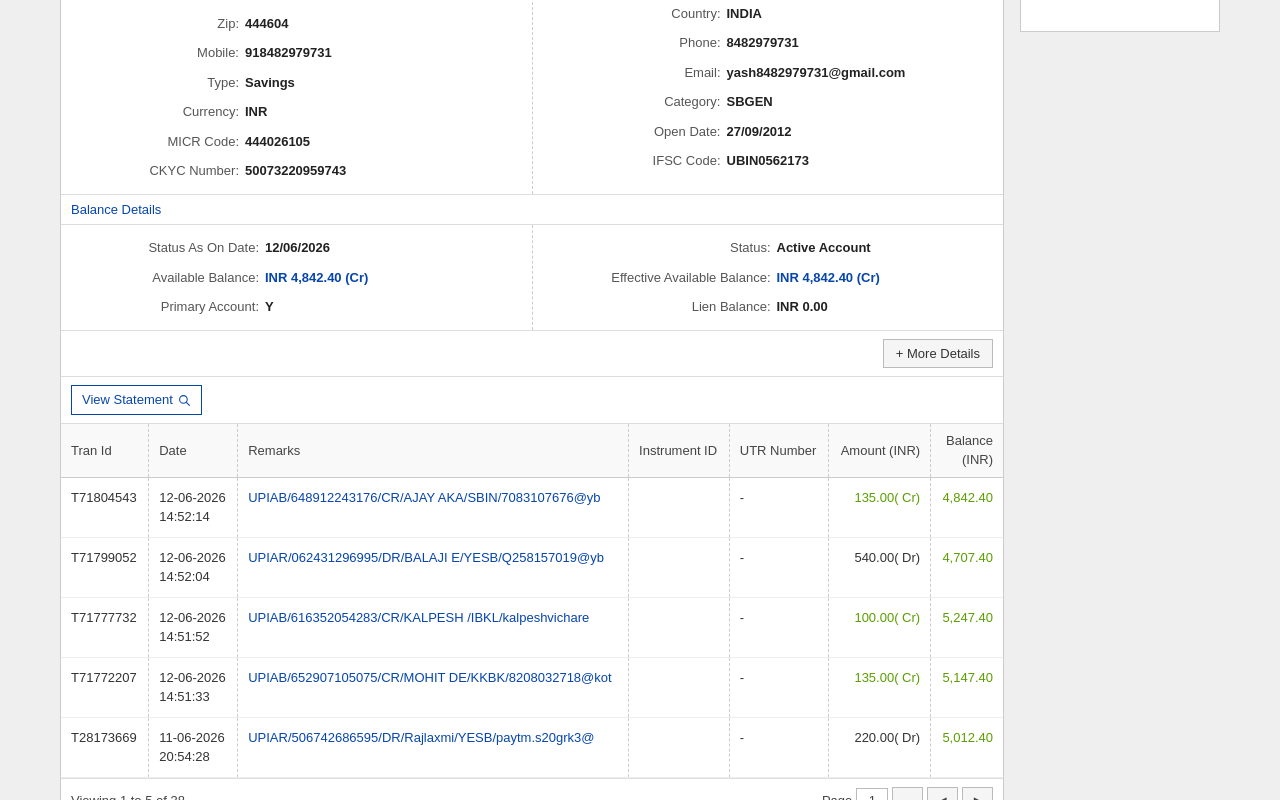
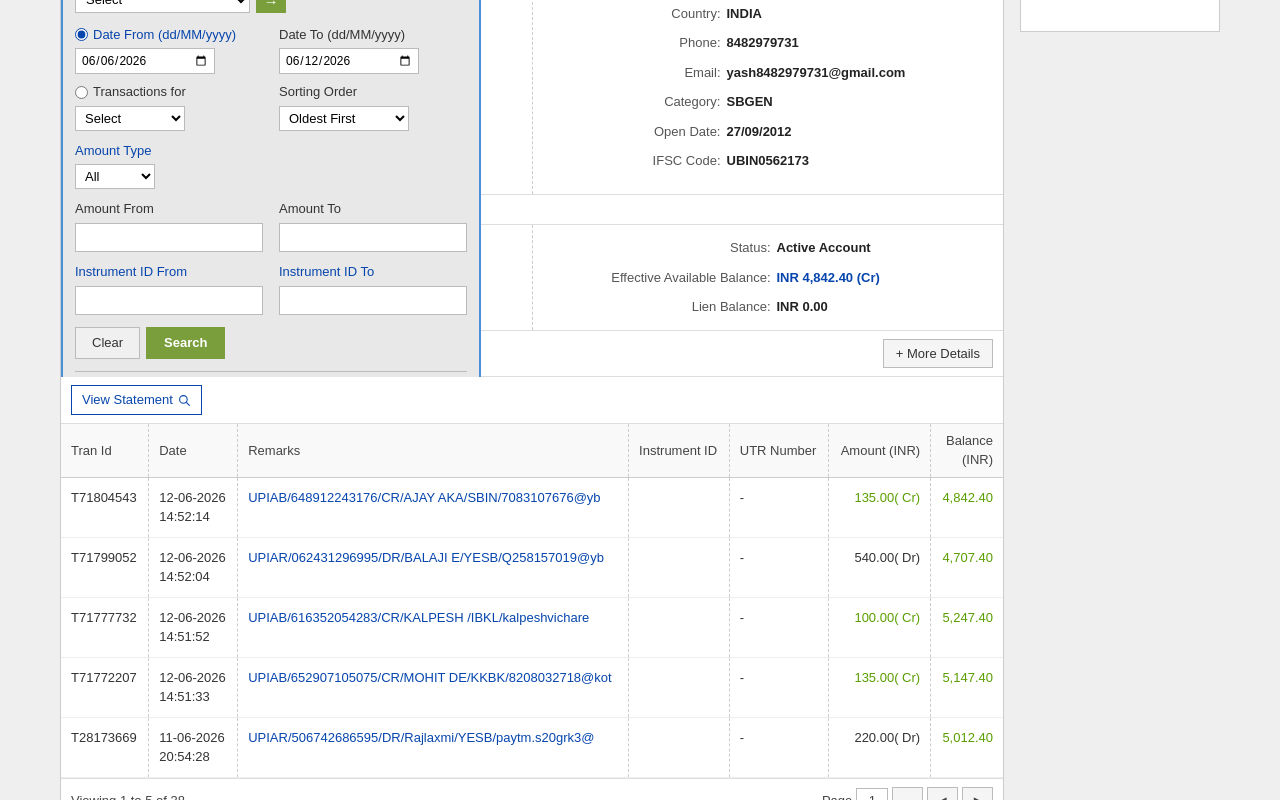
Before and after one commit to ruchitajadhav27/union-netbanking, a React (Vite) app: page /account-details in a window 1280 px wide. Both pictures are taken after a click on the button "View Statement". Shown: the part 433-1233 px from the top of the page. Built offline with nearby package versions, Linux system fonts and the light colour scheme; the HTML template or start-up script is replaced by a standard one.

Commit message:
make ui chnages for perfectly view by dev-ruchi

```diff
--- a/index.html
+++ b/index.html
@@ -2,9 +2,9 @@
 <html lang="en">
   <head>
     <meta charset="UTF-8" />
-    <link rel="icon" type="image/svg+xml" href="/favicon.svg" />
+    <link rel="icon" type="image/svg+xml" href="/union-icon.png" />
     <meta name="viewport" content="width=device-width, initial-scale=1.0" />
-    <title>union-netbanking</title>
+    <title>Finacle e-Banking:Account Details</title>
   </head>
   <body>
     <div id="root"></div>
--- a/src/pages/AccountDetails.jsx
+++ b/src/pages/AccountDetails.jsx
@@ -1,4 +1,4 @@
-import React from "react";
+import React, { useState, useEffect, useRef } from "react";
 import { useNavigate } from "react-router-dom";
 import DashboardLayout from "../components/DashboardLayout";
 
@@ -19,25 +19,38 @@ const row = (label, value, labelW = "170px") => (
 
 const AccountDetails = () => {
   const navigate = useNavigate();
+  const [showStatement, setShowStatement] = useState(false);
+  const panelRef = useRef(null);
+
+  useEffect(() => {
+    const handleOutsideClick = (e) => {
+      if (panelRef.current && !panelRef.current.contains(e.target)) {
+        setShowStatement(false);
+      }
+    };
+    if (showStatement) {
+      document.addEventListener("mousedown", handleOutsideClick);
+    }
+    return () => document.removeEventListener("mousedown", handleOutsideClick);
+  }, [showStatement]);
 
   return (
     <DashboardLayout>
+      <style>{`
+        @keyframes dropdownOpen {
+          from { transform: translateX(-100%); opacity: 0.5; }
+          to   { transform: translateX(0);     opacity: 1;   }
+        }
+      `}</style>
+
       {/* Breadcrumb */}
-      <div style={{
-        display: "flex", alignItems: "center", justifyContent: "space-between",
-        padding: "5px 60px", margin: "0 -60px",
-        borderBottom: "1px solid #ddd", background: "#f5f5f5"
-      }}>
+      <div style={{ display: "flex", alignItems: "center", justifyContent: "space-between", padding: "5px 60px", margin: "0 -60px", borderBottom: "1px solid #ddd", background: "#f5f5f5" }}>
         <div style={{ fontSize: "13px" }}>
-          <span style={{ color: "#0645ad", cursor: "pointer" }} onClick={() => navigate("/dashboard")}>
-            Accounts: Balance &amp; Transaction Info
-          </span>
+          <span style={{ color: "#0645ad", cursor: "pointer" }} onClick={() => navigate("/dashboard")}>Accounts: Balance &amp; Transaction Info</span>
           <span style={{ color: "#555", margin: "0 3px" }}>&gt;</span>
-          <span style={{ color: "#0645ad", cursor: "pointer" }} onClick={() => navigate("/account-summary")}>
-            Accounts Summary
-          </span>
+          <span style={{ color: "#0645ad", cursor: "pointer" }} onClick={() => navigate("/account-summary")}>Accounts Summary</span>
           <span style={{ color: "#555", margin: "0 3px" }}>&gt;</span>
-          <strong style={{ color: "#1a237e", fontWeight: "700" }}>Account Details</strong>
+          <strong style={{ color: "#1a237e" }}>Account Details</strong>
         </div>
         <button style={{ background: "none", border: "none", cursor: "pointer", color: "#555", padding: 0 }}>
           <svg width="18" height="18" fill="currentColor" viewBox="0 0 20 20">
@@ -49,27 +62,20 @@ const AccountDetails = () => {
       {/* Body */}
       <div style={{ display: "flex", gap: "16px", paddingTop: "20px", paddingBottom: "40px" }}>
 
-        {/* ── Left panel ── */}
+        {/* Left panel */}
         <div style={{ flex: 1, minWidth: 0 }}>
           <h2 style={{ fontSize: "19px", fontWeight: "400", color: "#222", margin: "0 0 14px 0" }}>Account Details</h2>
 
           <div style={{ border: "1px solid #ccc", background: "#fff" }}>
 
-            {/* Back button */}
+            {/* Back */}
             <div style={{ display: "flex", justifyContent: "flex-end", padding: "8px 10px", borderBottom: "1px solid #ddd" }}>
-              <button onClick={() => navigate("/account-summary")}
-                style={{ border: "1px solid #bbb", background: "#f5f5f5", padding: "4px 18px", fontSize: "13px", cursor: "pointer", color: "#333" }}>
-                Back
-              </button>
+              <button onClick={() => navigate("/account-summary")} style={{ border: "1px solid #bbb", background: "#f5f5f5", padding: "4px 18px", fontSize: "13px", cursor: "pointer", color: "#333" }}>Back</button>
             </div>
 
-            {/* ── General Details ── */}
-            <div style={{ padding: "5px 10px", fontSize: "13px", color: "#0645ad", borderBottom: "1px solid #ddd", background: "#fff" }}>
-              General Details
-            </div>
-
+            {/* General Details */}
+            <div style={{ padding: "5px 10px", fontSize: "13px", color: "#0645ad", borderBottom: "1px solid #ddd" }}>General Details</div>
             <div style={{ display: "flex", borderBottom: "1px solid #ddd" }}>
-              {/* Left col */}
               <div style={{ flex: 1, borderRight: "1px dashed #ccc", padding: "8px 0" }}>
                 {row("Number:", "621702010002985")}
                 {row("Name:", "PRASAD PRADIP WANKHADE")}
@@ -83,7 +89,6 @@ const AccountDetails = () => {
                 {row("MICR Code:", "444026105")}
                 {row("CKYC Number:", "50073220959743")}
               </div>
-              {/* Right col */}
               <div style={{ flex: 1, padding: "8px 0" }}>
                 {row("Nickname:", "PRASAD PRADIP WANKHADE", "180px")}
                 {row("Branch:", "SHEGAON NAKA", "180px")}
@@ -101,11 +106,8 @@ const AccountDetails = () => {
               </div>
             </div>
 
-            {/* ── Balance Details ── */}
-            <div style={{ padding: "5px 10px", fontSize: "13px", color: "#0645ad", borderBottom: "1px solid #ddd", background: "#fff" }}>
-              Balance Details
-            </div>
-
+            {/* Balance Details */}
+            <div style={{ padding: "5px 10px", fontSize: "13px", color: "#0645ad", borderBottom: "1px solid #ddd" }}>Balance Details</div>
             <div style={{ display: "flex", borderBottom: "1px solid #ddd" }}>
               <div style={{ flex: 1, borderRight: "1px dashed #ccc", padding: "8px 0" }}>
                 {row("Status As On Date:", "12/06/2026", "190px")}
@@ -127,23 +129,109 @@ const AccountDetails = () => {
 
             {/* More Details */}
             <div style={{ display: "flex", justifyContent: "flex-end", padding: "8px 10px", borderBottom: "1px solid #ddd" }}>
-              <button style={{ border: "1px solid #bbb", background: "#f5f5f5", padding: "4px 12px", fontSize: "13px", cursor: "pointer", color: "#333" }}>
-                + More Details
-              </button>
+              <button style={{ border: "1px solid #bbb", background: "#f5f5f5", padding: "4px 12px", fontSize: "13px", cursor: "pointer", color: "#333" }}>+ More Details</button>
             </div>
 
             {/* View Statement */}
-            <div style={{ padding: "8px 10px", borderBottom: "1px solid #ddd" }}>
-              <button style={{
-                display: "inline-flex", alignItems: "center", gap: "5px",
-                padding: "4px 10px", border: "1px solid #0645ad",
-                background: "#fff", color: "#0645ad", fontSize: "13px", cursor: "pointer"
+            <div style={{ borderBottom: "1px solid #ddd", position: "relative" }} ref={panelRef}>
+              {showStatement && (
+                <>
+                  <div style={{ position: "fixed", top: 0, left: 0, width: "100vw", height: "100vh", zIndex: 98 }} onClick={() => setShowStatement(false)} />
+                  <div style={{ position: "absolute", bottom: "100%", left: 0, width: "420px", overflow: "hidden", zIndex: 99 }}>
+                    <div style={{
+                      width: "420px", maxHeight: "430px",
+                      background: "#e8e8e8", border: "2px solid #4a90d9", borderBottom: "none",
+                      overflowY: "auto",
+                      padding: "10px 12px", fontSize: "13px", boxSizing: "border-box",
+                      animation: "dropdownOpen 0.4s cubic-bezier(0.0, 0.0, 0.2, 1)",
                     }}>
+                      <div style={{ color: "#333", marginBottom: "8px" }}>Saved Criteria Templates</div>
+                      <div style={{ display: "flex", gap: "6px", marginBottom: "12px" }}>
+                        <select style={{ border: "1px solid #bbb", fontSize: "13px", padding: "3px 6px", background: "#fff", width: "175px" }}><option>Select</option></select>
+                        <button style={{ background: "#7a9e3b", border: "none", color: "#fff", width: "30px", height: "26px", fontSize: "15px", cursor: "pointer", display: "flex", alignItems: "center", justifyContent: "center" }}>&#8594;</button>
+                      </div>
+                      <div style={{ display: "flex", gap: "16px", marginBottom: "8px" }}>
+                        <div style={{ flex: 1 }}>
+                          <div style={{ display: "flex", alignItems: "center", gap: "5px", marginBottom: "4px" }}>
+                            <input type="radio" name="dateType" defaultChecked style={{ accentColor: "#0645ad" }} />
+                            <span style={{ color: "#0645ad", fontSize: "13px" }}>Date From (dd/MM/yyyy)</span>
+                          </div>
+                          <input type="date" defaultValue="2026-06-06" style={{ border: "1px solid #bbb", fontSize: "12px", padding: "3px 5px", background: "#fff", width: "140px" }} />
+                        </div>
+                        <div style={{ flex: 1 }}>
+                          <div style={{ fontSize: "13px", color: "#333", marginBottom: "4px" }}>Date To (dd/MM/yyyy)</div>
+                          <input type="date" defaultValue="2026-06-12" style={{ border: "1px solid #bbb", fontSize: "12px", padding: "3px 5px", background: "#fff", width: "140px" }} />
+                        </div>
+                      </div>
+                      <div style={{ display: "flex", gap: "16px", marginBottom: "10px" }}>
+                        <div style={{ flex: 1 }}>
+                          <div style={{ display: "flex", alignItems: "center", gap: "5px", marginBottom: "4px" }}>
+                            <input type="radio" name="dateType" style={{ accentColor: "#0645ad" }} />
+                            <span style={{ fontSize: "13px", color: "#333" }}>Transactions for</span>
+                          </div>
+                          <select style={{ border: "1px solid #bbb", fontSize: "13px", padding: "3px 5px", background: "#fff", width: "110px" }}>
+                            <option>Select</option><option>7 Days</option><option>Last 1 Month</option><option>Last 2 Months</option><option>Today</option>
+                          </select>
+                        </div>
+                        <div style={{ flex: 1 }}>
+                          <div style={{ fontSize: "13px", color: "#333", marginBottom: "4px" }}>Sorting Order</div>
+                          <select style={{ border: "1px solid #bbb", fontSize: "13px", padding: "3px 5px", background: "#fff", width: "130px" }}>
+                            <option>Oldest First</option><option>Newest/Latest First</option>
+                          </select>
+                        </div>
+                      </div>
+                      <div style={{ marginBottom: "10px" }}>
+                        <div style={{ fontSize: "13px", color: "#0645ad", marginBottom: "4px" }}>Amount Type</div>
+                        <select style={{ border: "1px solid #bbb", fontSize: "13px", padding: "3px 5px", background: "#fff", width: "80px" }}>
+                          <option>All</option><option>Credit</option><option>Debit</option>
+                        </select>
+                      </div>
+                      <div style={{ display: "flex", gap: "16px", marginBottom: "10px" }}>
+                        <div style={{ flex: 1 }}>
+                          <div style={{ fontSize: "13px", color: "#333", marginBottom: "4px" }}>Amount From</div>
+                          <input style={{ border: "1px solid #bbb", fontSize: "13px", padding: "4px 6px", width: "100%", background: "#fff", boxSizing: "border-box" }} />
+                        </div>
+                        <div style={{ flex: 1 }}>
+                          <div style={{ fontSize: "13px", color: "#333", marginBottom: "4px" }}>Amount To</div>
+                          <input style={{ border: "1px solid #bbb", fontSize: "13px", padding: "4px 6px", width: "100%", background: "#fff", boxSizing: "border-box" }} />
+                        </div>
+                      </div>
+                      <div style={{ display: "flex", gap: "16px", marginBottom: "12px" }}>
+                        <div style={{ flex: 1 }}>
+                          <div style={{ fontSize: "13px", color: "#0645ad", marginBottom: "4px" }}>Instrument ID From</div>
+                          <input style={{ border: "1px solid #bbb", fontSize: "13px", padding: "4px 6px", width: "100%", background: "#fff", boxSizing: "border-box" }} />
+                        </div>
+                        <div style={{ flex: 1 }}>
+                          <div style={{ fontSize: "13px", color: "#0645ad", marginBottom: "4px" }}>Instrument ID To</div>
+                          <input style={{ border: "1px solid #bbb", fontSize: "13px", padding: "4px 6px", width: "100%", background: "#fff", boxSizing: "border-box" }} />
+                        </div>
+                      </div>
+                      <div style={{ display: "flex", gap: "6px", marginBottom: "12px" }}>
+                        <button style={{ border: "1px solid #bbb", background: "#f0f0f0", padding: "5px 16px", fontSize: "13px", cursor: "pointer", color: "#333" }}>Clear</button>
+                        <button style={{ background: "#7a9e3b", border: "none", color: "#fff", padding: "5px 18px", fontSize: "13px", cursor: "pointer", fontWeight: "600" }}>Search</button>
+                      </div>
+                      <div style={{ borderTop: "1px solid #bbb", paddingTop: "10px" }}>
+                        <div style={{ fontSize: "13px", color: "#333", marginBottom: "6px" }}>Template Actions</div>
+                        <div style={{ display: "flex", gap: "6px" }}>
+                          <select style={{ border: "1px solid #bbb", fontSize: "13px", padding: "3px 6px", background: "#fff", width: "175px" }}>
+                            <option>Select</option><option>Save Template</option><option>Delete Template</option>
+                          </select>
+                          <button style={{ background: "#7a9e3b", border: "none", color: "#fff", width: "30px", height: "26px", fontSize: "15px", cursor: "pointer", display: "flex", alignItems: "center", justifyContent: "center" }}>&#8594;</button>
+                        </div>
+                      </div>
+                    </div>
+                  </div>
+                </>
+              )}
+              <div style={{ padding: "8px 10px" }}>
+                <button onClick={() => setShowStatement(!showStatement)}
+                  style={{ display: "inline-flex", alignItems: "center", gap: "5px", padding: "4px 10px", border: "1px solid #0645ad", background: "#fff", color: "#0645ad", fontSize: "13px", cursor: "pointer" }}>
                   View Statement
                   <svg width="13" height="13" fill="none" stroke="currentColor" strokeWidth="2" viewBox="0 0 24 24">
                     <path strokeLinecap="round" strokeLinejoin="round" d="M21 21l-6-6m2-5a7 7 0 11-14 0 7 7 0 0114 0z" />
                   </svg>
                 </button>
+              </div>
             </div>
 
             {/* Transaction Table */}
@@ -162,15 +250,13 @@ const AccountDetails = () => {
               <tbody>
                 {transactions.map((t) => (
                   <tr key={t.id} style={{ borderBottom: "1px solid #eee" }}>
-                    <td style={{ padding: "10px 10px", borderRight: "1px dashed #ccc", color: "#333", verticalAlign: "top", whiteSpace: "nowrap" }}>{t.id}</td>
-                    <td style={{ padding: "10px 10px", borderRight: "1px dashed #ccc", color: "#333", verticalAlign: "top", whiteSpace: "nowrap" }}>
-                      {t.date}<br />{t.time}
-                    </td>
-                    <td style={{ padding: "10px 10px", borderRight: "1px dashed #ccc", color: "#0645ad", verticalAlign: "top", cursor: "pointer" }}>{t.remarks}</td>
-                    <td style={{ padding: "10px 10px", borderRight: "1px dashed #ccc", color: "#333", verticalAlign: "top" }}></td>
-                    <td style={{ padding: "10px 10px", borderRight: "1px dashed #ccc", color: "#333", verticalAlign: "top" }}>{t.utr}</td>
-                    <td style={{ padding: "10px 10px", borderRight: "1px dashed #ccc", color: t.credit ? "#5a9e00" : "#333", verticalAlign: "top", textAlign: "right", whiteSpace: "nowrap" }}>{t.amount}</td>
-                    <td style={{ padding: "10px 10px", color: "#5a9e00", verticalAlign: "top", textAlign: "right", whiteSpace: "nowrap" }}>{t.balance}</td>
+                    <td style={{ padding: "10px", borderRight: "1px dashed #ccc", color: "#333", verticalAlign: "top", whiteSpace: "nowrap" }}>{t.id}</td>
+                    <td style={{ padding: "10px", borderRight: "1px dashed #ccc", color: "#333", verticalAlign: "top", whiteSpace: "nowrap" }}>{t.date}<br />{t.time}</td>
+                    <td style={{ padding: "10px", borderRight: "1px dashed #ccc", color: "#0645ad", verticalAlign: "top", cursor: "pointer" }}>{t.remarks}</td>
+                    <td style={{ padding: "10px", borderRight: "1px dashed #ccc", color: "#333", verticalAlign: "top" }}></td>
+                    <td style={{ padding: "10px", borderRight: "1px dashed #ccc", color: "#333", verticalAlign: "top" }}>{t.utr}</td>
+                    <td style={{ padding: "10px", borderRight: "1px dashed #ccc", color: t.credit ? "#5a9e00" : "#333", verticalAlign: "top", textAlign: "right", whiteSpace: "nowrap" }}>{t.amount}</td>
+                    <td style={{ padding: "10px", color: "#5a9e00", verticalAlign: "top", textAlign: "right", whiteSpace: "nowrap" }}>{t.balance}</td>
                   </tr>
                 ))}
               </tbody>
@@ -182,13 +268,13 @@ const AccountDetails = () => {
               <div style={{ display: "flex", alignItems: "center", gap: "4px" }}>
                 <span>Page</span>
                 <input defaultValue="1" style={{ width: "32px", border: "1px solid #bbb", textAlign: "center", fontSize: "13px", padding: "2px 4px" }} />
-                <button style={{ border: "1px solid #bbb", background: "#f5f5f5", padding: "3px 8px", cursor: "pointer", fontSize: "13px" }}>→</button>
-                <button style={{ border: "1px solid #bbb", background: "#f5f5f5", padding: "3px 8px", cursor: "pointer", fontSize: "13px" }}>◄</button>
-                <button style={{ border: "1px solid #bbb", background: "#f5f5f5", padding: "3px 8px", cursor: "pointer", fontSize: "13px" }}>►</button>
+                <button style={{ border: "1px solid #bbb", background: "#f5f5f5", padding: "3px 8px", cursor: "pointer", fontSize: "13px" }}>&#8594;</button>
+                <button style={{ border: "1px solid #bbb", background: "#f5f5f5", padding: "3px 8px", cursor: "pointer", fontSize: "13px" }}>&#9668;</button>
+                <button style={{ border: "1px solid #bbb", background: "#f5f5f5", padding: "3px 8px", cursor: "pointer", fontSize: "13px" }}>&#9658;</button>
               </div>
             </div>
 
-            {/* Download row */}
+            {/* Download */}
             <div style={{ display: "flex", alignItems: "center", gap: "8px", padding: "8px 10px", borderTop: "1px solid #ddd" }}>
               <span style={{ fontSize: "13px", color: "#333" }}>Download As</span>
               <select style={{ border: "1px solid #bbb", fontSize: "13px", padding: "2px 4px", background: "#fff" }}>
@@ -196,14 +282,14 @@ const AccountDetails = () => {
                 <option>PDF</option>
                 <option>Excel</option>
               </select>
-              <button style={{ background: "#7a9e3b", border: "none", color: "#fff", width: "28px", height: "24px", fontSize: "15px", cursor: "pointer", display: "flex", alignItems: "center", justifyContent: "center" }}>→</button>
+              <button style={{ background: "#7a9e3b", border: "none", color: "#fff", width: "28px", height: "24px", fontSize: "15px", cursor: "pointer", display: "flex", alignItems: "center", justifyContent: "center" }}>&#8594;</button>
               <span style={{ fontSize: "13px", color: "#555" }}>No More Records Available.</span>
             </div>
 
           </div>
         </div>
 
-        {/* ── Right panel ── */}
+        {/* Right panel */}
         <div style={{ width: "200px", flexShrink: 0, display: "flex", flexDirection: "column", gap: "10px", marginTop: "46px" }}>
           <div style={{ background: "#fff", border: "1px solid #ccc", padding: "12px 14px" }}>
             <div style={{ fontSize: "13px", fontWeight: "700", color: "#222", marginBottom: "5px" }}>Favorites</div>
@@ -212,7 +298,7 @@ const AccountDetails = () => {
               <option>Select</option>
             </select>
             <div style={{ borderTop: "1px solid #eee", paddingTop: "8px", display: "flex", alignItems: "center", gap: "4px", fontSize: "12px", color: "#0645ad", cursor: "pointer" }}>
-              <span style={{ color: "#bbb", fontSize: "14px" }}>☆</span> Add to Favorites
+              <span style={{ color: "#bbb", fontSize: "14px" }}>&#9734;</span> Add to Favorites
             </div>
           </div>
           <div style={{ background: "#fff", border: "1px solid #ccc", padding: "12px 14px", minHeight: "100px" }}>
```
Also changed, not shown: public/union-icon.png (added). Lines whose indentation alone changed are shown as unchanged.
